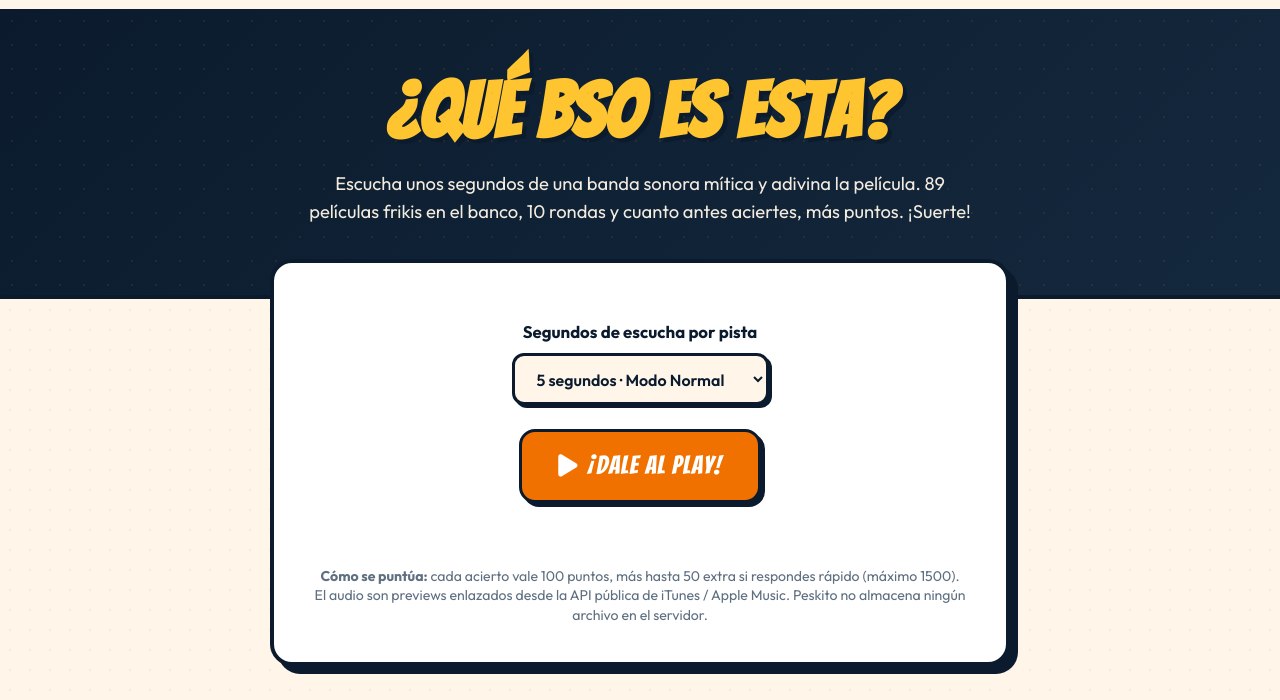
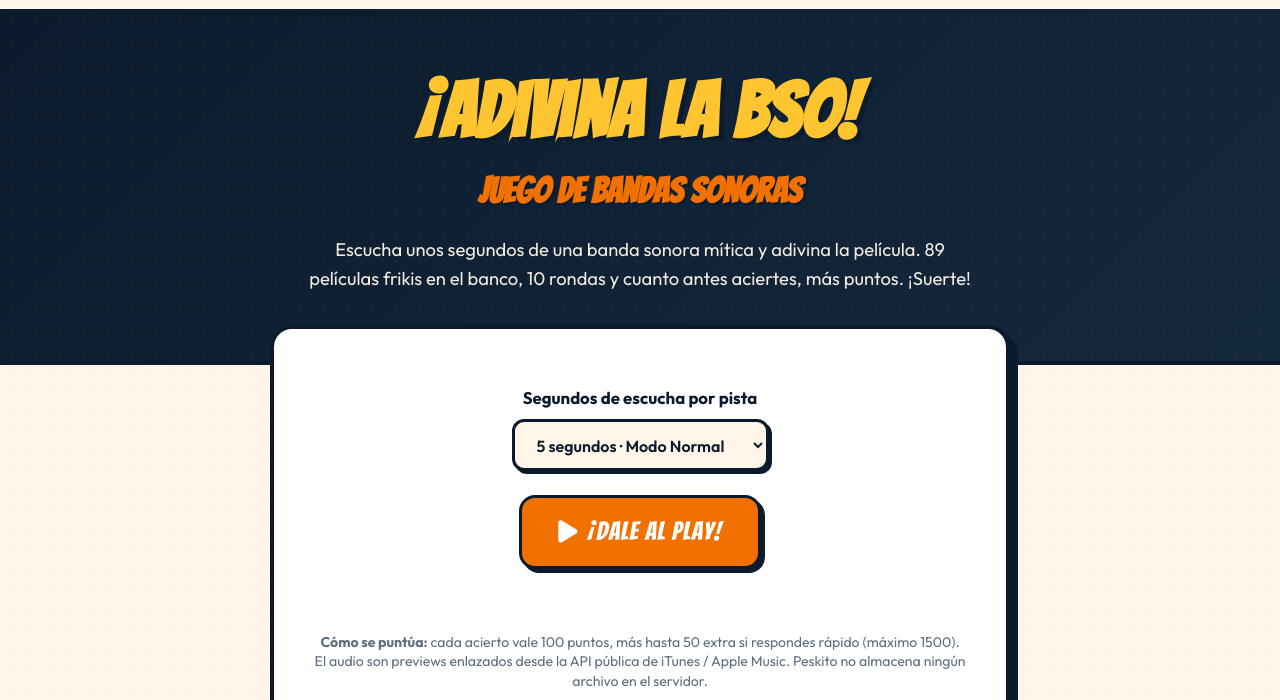
Before and after one commit to peskitoymedio/peskitoymedio.github.io, a plain HTML site: page juegos/juegobsos/index.html in a window 1280 px wide. Shown: the part 100-800 px from the top of the page. Drawn offline with Linux system fonts and the light colour scheme.

Commit message:
Cambiado título al juego

```diff
--- a/juegos/juegobsos/index.html
+++ b/juegos/juegobsos/index.html
@@ -3,7 +3,7 @@
 <head>
   <meta charset="UTF-8">
   <meta name="viewport" content="width=device-width, initial-scale=1">
-  <title>¿Qué BSO es esta? · Juego de Bandas Sonoras · Peskito y Medio</title>
+  <title>¡Adivina la BSO! · Juego de Bandas Sonoras · Peskito y Medio</title>
   <meta name="description" content="Juego online de Bandas Sonoras de Peskito y Medio. Escucha fragmentos de BSOs míticas de cine y series y adivina de qué película son. ¡Demuestra que eres un experto!">
   <meta name="theme-color" content="#0B1B2D">
   <link rel="icon" type="image/x-icon" href="/favicon.ico" sizes="any">
@@ -13,7 +13,7 @@
   <meta property="og:type" content="website">
   <meta property="og:locale" content="es_ES">
   <meta property="og:site_name" content="Peskito y Medio">
-  <meta property="og:title" content="¿Qué BSO es esta? · Juego de Bandas Sonoras">
+  <meta property="og:title" content="¡Adivina la BSO! · Juego de Bandas Sonoras">
   <meta property="og:description" content="Escucha 10 bandas sonoras míticas y pipongueras, adivina la película y presume de puntuación. ¡A ver cómo te sale!">
   <meta property="og:url" content="https://www.peskitoymedio.es/juegos/juegobsos/">
   <meta property="og:image" content="https://www.peskitoymedio.es/juegos/juegobsos/og-image.png">
@@ -21,7 +21,7 @@
   <meta property="og:image:height" content="630">
   <meta property="og:image:alt" content="Vinilo con una nota musical y el título del juego de bandas sonoras">
   <meta name="twitter:card" content="summary_large_image">
-  <meta name="twitter:title" content="¿Qué BSO es esta? · Juego de Bandas Sonoras">
+  <meta name="twitter:title" content="¡Adivina la BSO! · Juego de Bandas Sonoras">
   <meta name="twitter:description" content="Escucha 10 bandas sonoras míticas y pipongueras, adivina la película y presume de puntuación.">
   <meta name="twitter:image" content="https://www.peskitoymedio.es/juegos/juegobsos/og-image.png">
 
@@ -61,6 +61,14 @@
       text-shadow: 4px 4px 0 var(--ink);
       margin: 0 0 16px;
       line-height: 1.1;
+    }
+    .game-hero .game-subtitle {
+      font-family: var(--font-display);
+      font-size: clamp(1.6rem, 4vw, 2.2rem);
+      color: var(--orange);
+      text-shadow: 2px 2px 0 var(--ink);
+      margin: 0 0 24px;
+      line-height: 1.2;
     }
     .game-hero p.lead {
       max-width: 680px;
@@ -474,7 +482,8 @@
   <main id="main">
     <section class="game-hero">
       <div class="container">
-        <h1>¿Qué BSO es esta?</h1>
+        <h1>¡Adivina la BSO!</h1>
+        <h2 class="game-subtitle">Juego de Bandas Sonoras</h2>
         <p class="lead">Escucha unos segundos de una banda sonora mítica y adivina la película. 89 películas frikis en el banco, 10 rondas y cuanto antes aciertes, más puntos. ¡Suerte!</p>
       </div>
     </section>
```
